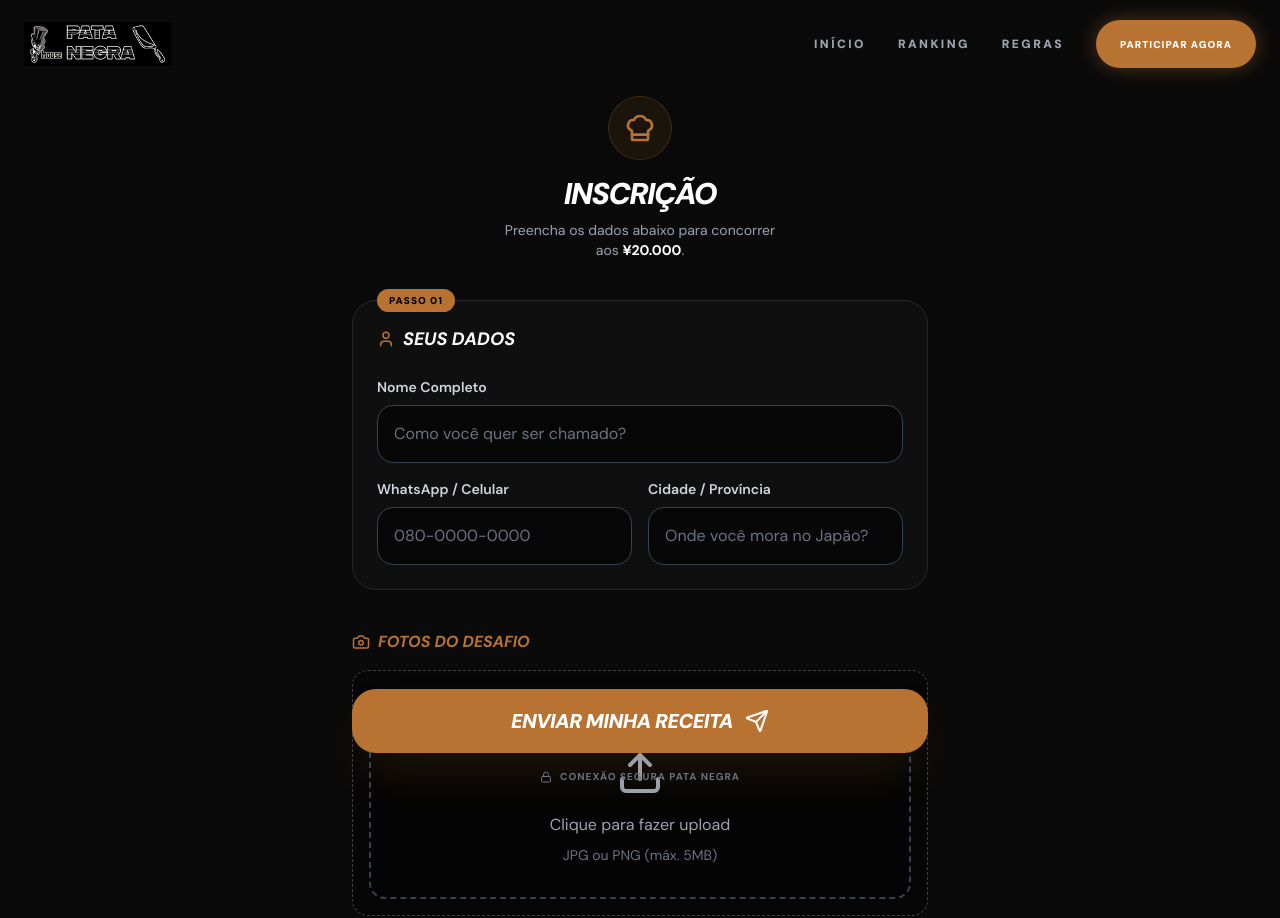
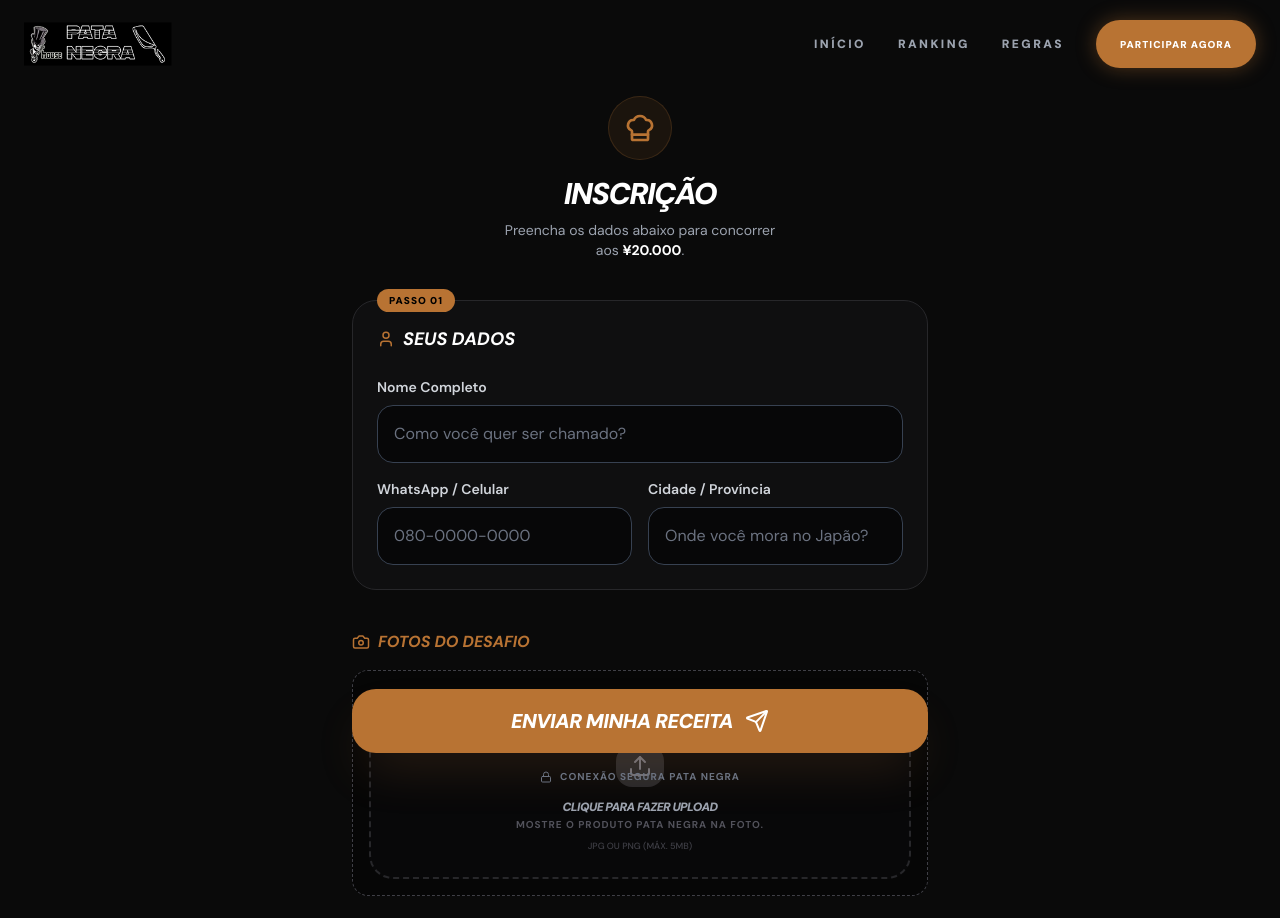
Before and after one commit to andre-kobayashi/pata-negra-desafio, a React (Vite) app: page /participar in a window 1280 px wide. Shown: the top 918 px of the page. Built offline with nearby package versions, Linux system fonts and the light colour scheme.

Commit message:
Update ImageUpload.jsx

```diff
--- a/src/components/ImageUpload.jsx
+++ b/src/components/ImageUpload.jsx
@@ -1,92 +1,119 @@
-import React, { useState } from 'react';
-import { Upload, X, AlertCircle } from 'lucide-react';
+import React, { useState, useEffect } from 'react';
+import { Upload, X, AlertCircle, Camera } from 'lucide-react';
 
-const ImageUpload = ({ label, onChange, error, required }) => {
+const ImageUpload = ({ label, description, value, onChange, error, required }) => {
   const [preview, setPreview] = useState(null);
-  const [fileName, setFileName] = useState('');
+
+  // EFEITO PARA GERAR PREVIEW AUTOMÁTICO
+  // Isso garante que se o arquivo estiver no estado do formulário, ele aparece na tela
+  useEffect(() => {
+    if (!value) {
+      setPreview(null);
+      return;
+    }
+
+    // Usar URL.createObjectURL é mais rápido e moderno que FileReader para previews
+    const objectUrl = URL.createObjectURL(value);
+    setPreview(objectUrl);
+
+    // Limpeza de memória necessária
+    return () => URL.revokeObjectURL(objectUrl);
+  }, [value]);
 
   const handleFileChange = (e) => {
     const file = e.target.files[0];
 
     if (file) {
-      // Validate file type
+      // Validação de tipo
       if (!file.type.startsWith('image/')) {
-        onChange(null);
-        setPreview(null);
-        setFileName('');
+        alert("Por favor, selecione apenas imagens.");
         return;
       }
 
-      // Validate file size (5MB max)
+      // Validação de tamanho (5MB)
       if (file.size > 5 * 1024 * 1024) {
-        onChange(null);
-        setPreview(null);
-        setFileName('');
+        alert("A imagem é muito grande. O máximo é 5MB.");
         return;
       }
 
-      setFileName(file.name);
+      // Envia o arquivo para o estado do pai (formData)
       onChange(file);
-
-      // Create preview
-      const reader = new FileReader();
-      reader.onloadend = () => {
-        setPreview(reader.result);
-      };
-      reader.readAsDataURL(file);
     }
   };
 
-  const handleRemove = () => {
-    setPreview(null);
-    setFileName('');
+  const handleRemove = (e) => {
+    e.stopPropagation(); // Evita abrir o seletor de arquivos ao clicar no X
     onChange(null);
   };
 
   return (
-    <div className="space-y-2">
-      <label className="block text-sm font-semibold text-gray-300">
+    <div className="space-y-3">
+      <label className="block text-sm font-black uppercase italic tracking-tighter text-gray-300">
         {label}
         {required && <span className="text-copper ml-1">*</span>}
       </label>
 
-      {!preview ? (
-        <label className={`block w-full border-2 border-dashed ${
-          error ? 'border-red-500' : 'border-gray-700'
-        } rounded-xl p-8 text-center cursor-pointer hover:border-copper transition-colors bg-black/30`}>
+      <div
+        onClick={() => document.getElementById(`file-input-${label}`).click()}
+        className={`relative w-full overflow-hidden rounded-2xl border-2 border-dashed transition-all duration-300 group cursor-pointer ${
+          preview ? 'h-64 border-copper/50' : 'h-40 border-zinc-800 bg-zinc-900/20 hover:border-copper/40'
+        } ${error ? 'border-red-500 bg-red-500/5' : ''}`}
+      >
         <input
+          id={`file-input-${label}`}
           type="file"
           accept="image/*"
           onChange={handleFileChange}
           className="hidden"
         />
-          <Upload className="w-12 h-12 mx-auto mb-4 text-gray-400" />
-          <p className="text-gray-400 mb-2">Clique para fazer upload</p>
-          <p className="text-sm text-gray-500">JPG ou PNG (máx. 5MB)</p>
-        </label>
-      ) : (
-        <div className="relative">
+
+        {preview ? (
+          <>
             <img
               src={preview}
               alt="Preview"
-            className="w-full h-64 object-cover rounded-xl"
+              className="w-full h-full object-cover transition-transform duration-500 group-hover:scale-110"
             />
+            {/* OVERLAY ESCURO AO PASSAR O MOUSE */}
+            <div className="absolute inset-0 bg-black/40 opacity-0 group-hover:opacity-100 transition-opacity flex items-center justify-center">
+                 <Camera className="text-white w-8 h-8" />
+            </div>
+            {/* BOTÃO REMOVER */}
             <button
               type="button"
               onClick={handleRemove}
-            className="absolute top-2 right-2 bg-red-500 hover:bg-red-600 text-white rounded-full p-2 transition-colors"
+              className="absolute top-3 right-3 bg-red-500 hover:bg-red-600 text-white rounded-full p-2 shadow-xl z-10 transition-transform active:scale-90"
             >
               <X className="w-4 h-4" />
             </button>
-          <p className="mt-2 text-sm text-gray-400 truncate">{fileName}</p>
+          </>
+        ) : (
+          <div className="flex flex-col items-center justify-center h-full p-6 text-center">
+            <div className="w-12 h-12 bg-zinc-800 rounded-xl flex items-center justify-center mb-3 group-hover:bg-copper/20 transition-colors">
+                <Upload className="w-6 h-6 text-zinc-500 group-hover:text-copper" />
+            </div>
+            <p className="text-gray-400 text-xs font-black uppercase italic tracking-tighter">
+                Clique para fazer upload
+            </p>
+            {description && (
+              <p className="text-[10px] text-zinc-600 mt-1 uppercase font-bold tracking-widest leading-tight">
+                {description}
+              </p>
+            )}
+            <p className="text-[9px] text-zinc-700 mt-2 uppercase font-medium">JPG ou PNG (máx. 5MB)</p>
           </div>
         )}
+      </div>
 
       {error && (
-        <p className="text-red-500 text-sm flex items-center space-x-1">
-          <AlertCircle className="w-4 h-4" />
+        <motion.p
+          initial={{ opacity: 0, x: -10 }}
+          animate={{ opacity: 1, x: 0 }}
+          className="text-red-500 text-[10px] font-black uppercase tracking-wider flex items-center gap-1"
+        >
+          <AlertCircle className="w-3 h-3" />
           <span>{error}</span>
-        </p>
+        </motion.p>
       )}
     </div>
   );
```
Lines whose indentation alone changed are shown as unchanged.
